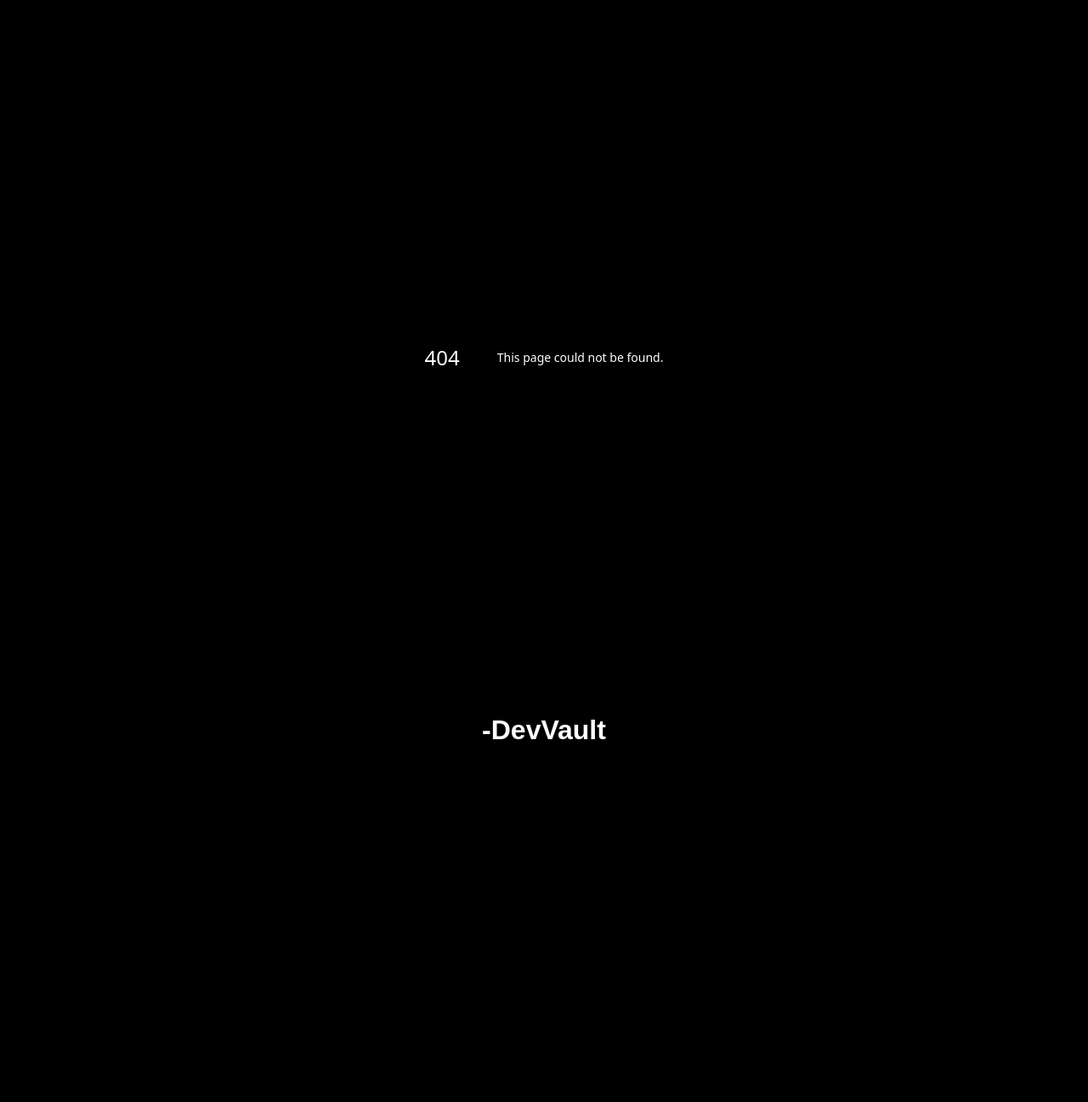
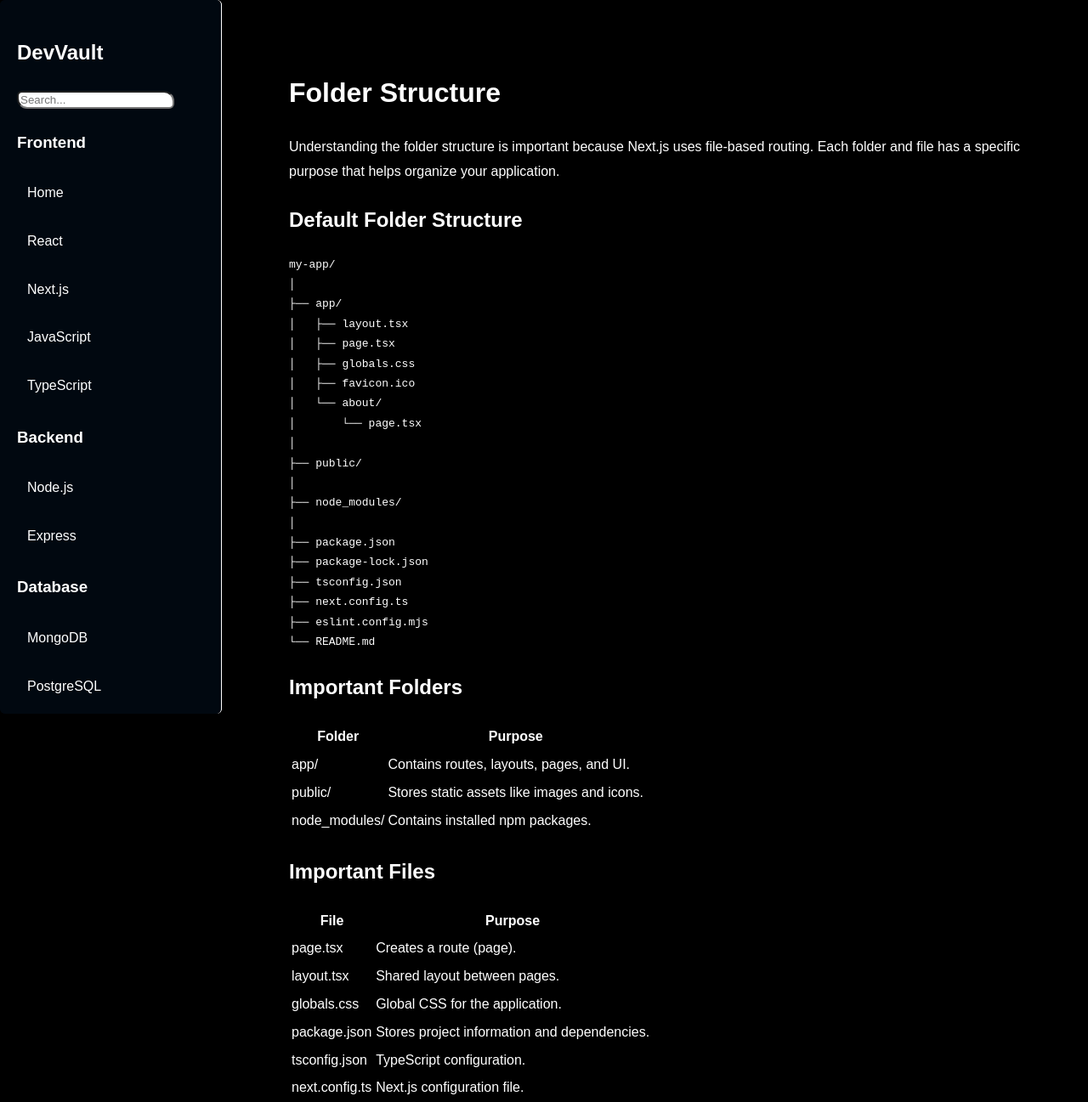
Before and after one commit to asmitbiswas/Project-Next-JS, a Next.js app in the folder app/: page /Next.js/Folder_Structure in a window 1280 px wide. Before the commit this address had no page. Shown: the top 1297 px of the page at 85% size. Before the commit the page ends 918 px from the top, so only its background shows below. Built offline with nearby package versions, Linux system fonts and the light colour scheme.

Commit message:
Feature: Folder structure

```diff
--- /dev/null
+++ b/app/app/(categories)/Next.js/(NextTopics)/Folder_Structure/page.tsx
@@ -0,0 +1,167 @@
+import Sidebar from "@/app/components/page";
+
+export default function FolderStructure() {
+  return (
+    <div>
+      <Sidebar />
+
+      <div>
+        <h1>Folder Structure</h1>
+
+        <p>
+          Understanding the folder structure is important because Next.js uses
+          file-based routing. Each folder and file has a specific purpose that
+          helps organize your application.
+        </p>
+
+        <h2>Default Folder Structure</h2>
+
+        <pre>
+{`my-app/
+│
+├── app/
+│   ├── layout.tsx
+│   ├── page.tsx
+│   ├── globals.css
+│   ├── favicon.ico
+│   └── about/
+│       └── page.tsx
+│
+├── public/
+│
+├── node_modules/
+│
+├── package.json
+├── package-lock.json
+├── tsconfig.json
+├── next.config.ts
+├── eslint.config.mjs
+└── README.md`}
+        </pre>
+
+        <h2>Important Folders</h2>
+
+        <table>
+          <tbody>
+            <tr>
+              <th>Folder</th>
+              <th>Purpose</th>
+            </tr>
+
+            <tr>
+              <td>app/</td>
+              <td>Contains routes, layouts, pages, and UI.</td>
+            </tr>
+
+            <tr>
+              <td>public/</td>
+              <td>Stores static assets like images and icons.</td>
+            </tr>
+
+            <tr>
+              <td>node_modules/</td>
+              <td>Contains installed npm packages.</td>
+            </tr>
+          </tbody>
+        </table>
+
+        <h2>Important Files</h2>
+
+        <table>
+          <tbody>
+            <tr>
+              <th>File</th>
+              <th>Purpose</th>
+            </tr>
+
+            <tr>
+              <td>page.tsx</td>
+              <td>Creates a route (page).</td>
+            </tr>
+
+            <tr>
+              <td>layout.tsx</td>
+              <td>Shared layout between pages.</td>
+            </tr>
+
+            <tr>
+              <td>globals.css</td>
+              <td>Global CSS for the application.</td>
+            </tr>
+
+            <tr>
+              <td>package.json</td>
+              <td>Stores project information and dependencies.</td>
+            </tr>
+
+            <tr>
+              <td>tsconfig.json</td>
+              <td>TypeScript configuration.</td>
+            </tr>
+
+            <tr>
+              <td>next.config.ts</td>
+              <td>Next.js configuration file.</td>
+            </tr>
+
+            <tr>
+              <td>README.md</td>
+              <td>Project documentation.</td>
+            </tr>
+          </tbody>
+        </table>
+
+        <h2>The app Folder</h2>
+
+        <p>
+          The <code>app</code> folder is the heart of a Next.js application.
+          Every route, layout, loading page, error page, and template is created
+          inside this folder.
+        </p>
+
+        <h2>Example</h2>
+
+        <pre>
+{`app/
+│
+├── page.tsx
+├── about/
+│   └── page.tsx
+├── contact/
+│   └── page.tsx
+└── blog/
+    └── page.tsx`}
+        </pre>
+
+        <p>
+          The folder above automatically creates these routes:
+        </p>
+
+        <ul>
+          <li>/</li>
+          <li>/about</li>
+          <li>/contact</li>
+          <li>/blog</li>
+        </ul>
+
+        <h2>Best Practices</h2>
+
+        <ul>
+          <li>Keep related files together.</li>
+          <li>Use meaningful folder names.</li>
+          <li>Store images inside the public folder.</li>
+          <li>Reuse components instead of duplicating code.</li>
+          <li>Keep the project structure clean and organized.</li>
+        </ul>
+
+        <h2>Summary</h2>
+
+        <p>
+          The Next.js folder structure is designed to make development simple
+          and organized. Understanding the purpose of each folder and file helps
+          you build scalable applications and navigate projects more easily.
+        </p>
+      </div>
+    </div>
+  );
+}
--- a/app/app/(categories)/Next.js/page.tsx
+++ b/app/app/(categories)/Next.js/page.tsx
@@ -58,7 +58,7 @@ export default function NextJS() {
 
         <ul>
           <li><Link href="/Next.js/Creating_Next_Project" style={{color:"white"}}>Creating a Next.js project</Link></li>
-          <li>Folder structure</li>
+          <li><Link href="/Next.js/Folder_Structure" style={{color:"white"}}>Folder Structure</Link></li>
           <li>App Router</li>
           <li>Pages & Layouts</li>
           <li>Routing</li>
```
